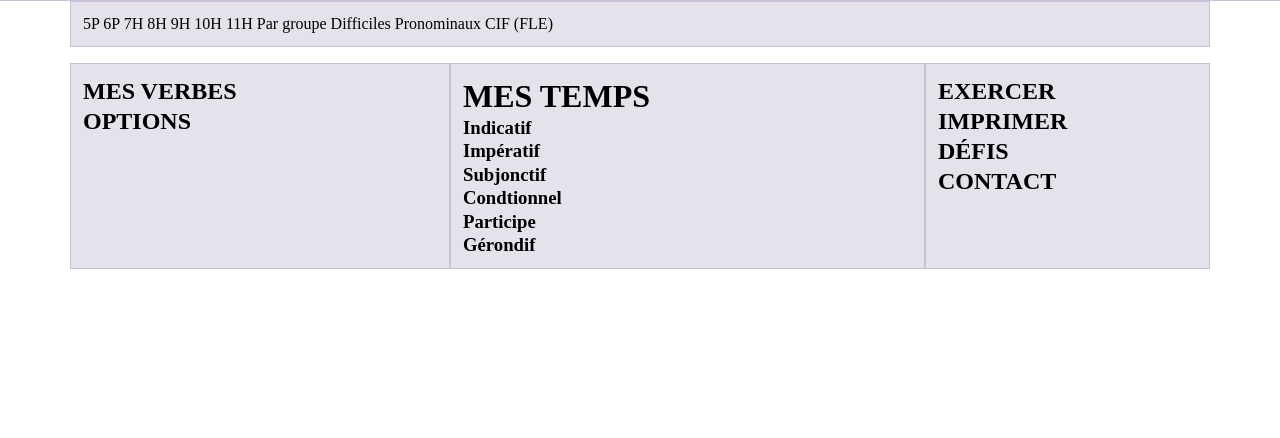
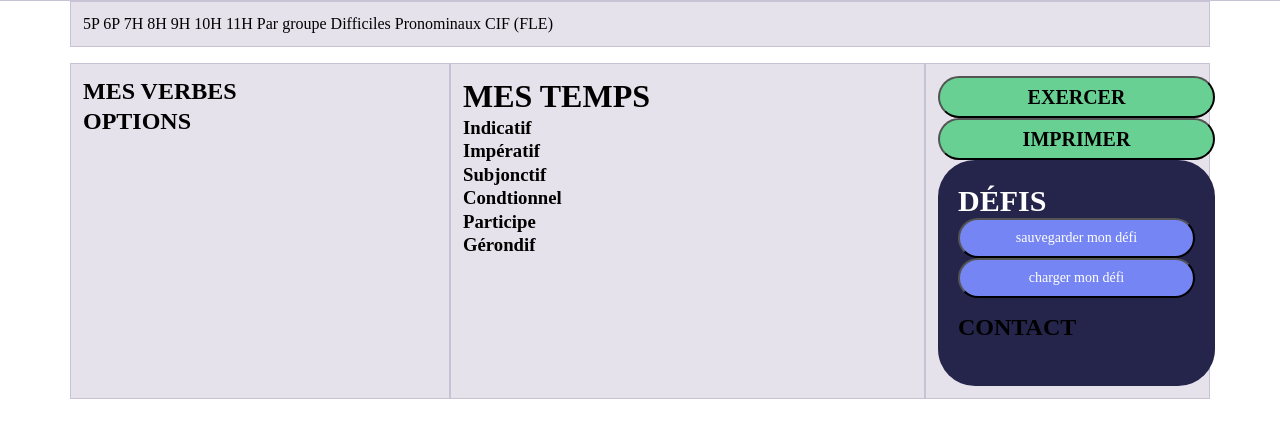
Before and after one commit to pierreguerin12/tatitotu, a website built with Parcel: page src/index.html in a window 1280 px wide. Shown: the part 152-590 px from the top of the page. Built offline with nearby package versions, Linux system fonts and the light colour scheme.

Commit message:
base boîte défi

```diff
--- a/src/index.html
+++ b/src/index.html
@@ -53,11 +53,20 @@
           <h3>Gérondif</h3>
         </div>
         <div class="col-3">
-          <div class="boutons vert">
-            <h2>EXERCER</h2>
-            <h2>IMPRIMER</h2>
-            <h2>DÉFIS</h2>
-            <h2>CONTACT</h2>
+          <div class="big-buttons">
+            <input type="button" value="EXERCER"/>
+            <input type="button" value="IMPRIMER"/>
+          </div>
+            <div class="box">
+              <div class="title-defis">
+                <h2>DÉFIS</h2>
+                <div class="small-buttons">
+                  <input type="button" value="sauvegarder mon défi"/>
+                  <input type="button" value="charger mon défi"/>
+                </div>
+              </div>
+                <h2>CONTACT</h2>
+              </div>
           </div>
         </div>
       </div>
--- a/src/scss/_layout.scss
+++ b/src/scss/_layout.scss
@@ -9,3 +9,13 @@
   background-color: rgba(86, 61, 124, 0.15);
   border: 1px solid rgba(86, 61, 124, 0.2);
 }
+
+.défis {
+  color: var(--blanc, #fff);
+  font-family: Outfit;
+  font-size: 20px;
+  font-style: normal;
+  font-weight: 700;
+  line-height: normal;
+  text-transform: uppercase;
+}
--- a/src/scss/main.scss
+++ b/src/scss/main.scss
@@ -1,4 +1,7 @@
 @import "base";
 @import "layout";
-@import "modules/example";
+@import "modules/big-buttons";
+@import "modules/box";
+@import "modules/title";
+@import "modules/small-buttons";
 @import "bootstrap/scss/bootstrap-grid";
--- /dev/null
+++ b/src/scss/modules/_big-buttons.scss
@@ -0,0 +1,16 @@
+.big-buttons input {
+  border-radius: 21px;
+  background: var(--vert, #69d094);
+  width: 277px;
+  height: 42px;
+  flex-shrink: 0;
+  color: var(--noir, #000);
+  text-align: center;
+
+  /* gros */
+  font-family: Outfit;
+  font-size: 20px;
+  font-style: normal;
+  font-weight: 700;
+  line-height: normal;
+}
--- /dev/null
+++ b/src/scss/modules/_box.scss
@@ -0,0 +1,12 @@
+.box {
+  border-radius: 37px;
+  background: var(--bleu-fonc, #25254c);
+  display: flex;
+  width: 277px;
+  height: 226px;
+  padding: 24px 20px;
+  flex-direction: column;
+  align-items: flex-start;
+  gap: 14px;
+  flex-shrink: 0;
+}
--- /dev/null
+++ b/src/scss/modules/_small-buttons.scss
@@ -0,0 +1,16 @@
+.small-buttons input {
+  width: 237px;
+  height: 40px;
+  flex-shrink: 0;
+  border-radius: 24px;
+  background: var(--mauve, #7585f4);
+  color: var(--blanc, #fff);
+  text-align: center;
+
+  /* moyen */
+  font-family: Outfit;
+  font-size: 14px;
+  font-style: normal;
+  font-weight: 400;
+  line-height: normal;
+}
--- /dev/null
+++ b/src/scss/modules/_title.scss
@@ -0,0 +1,9 @@
+.title-defis {
+  color: var(--blanc, #fff);
+  font-family: Outfit;
+  font-size: 20px;
+  font-style: normal;
+  font-weight: 700;
+  line-height: normal;
+  text-transform: uppercase;
+}
```
Also changed, not shown: src/scss/modules/_nav-dropdown.scss (added), src/scss/modules/_nav.scss (added), src/scss/modules/_option-buttons.scss (added), src/scss/modules/_small-buttons-cross.scss (added), src/scss/modules/_subtitle.scss (added), src/scss/modules/_switch.scss (added), src/scss/modules/_text-field.scss (added).
